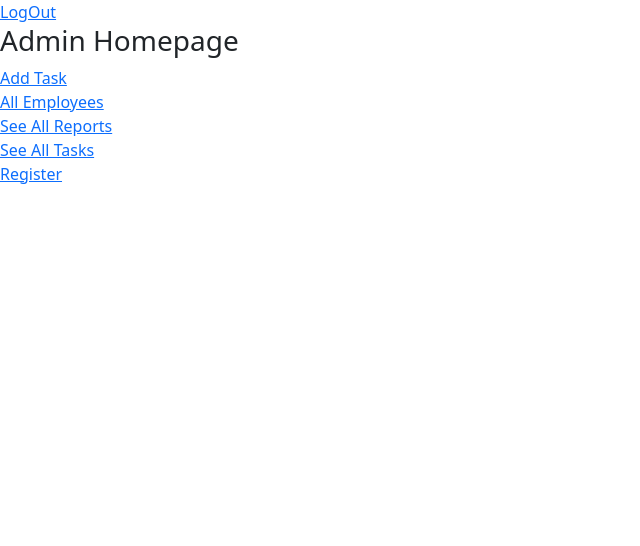
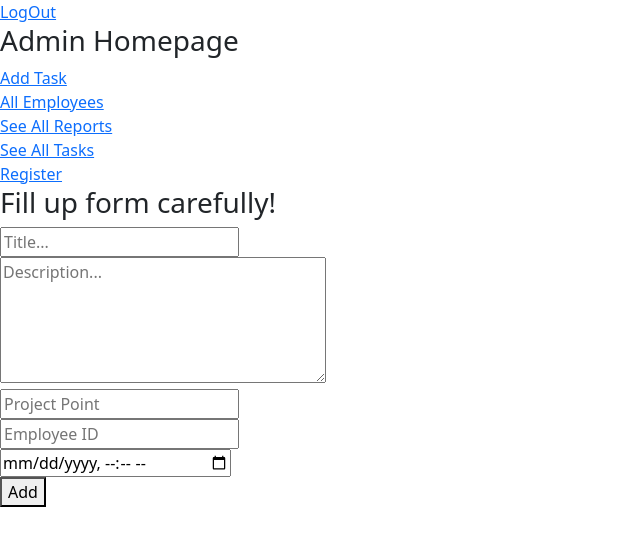
Before and after one commit to tanvirome/EPRS, a PHP site: page /php/addTask.php in a window 1280 px wide. Shown: the top 546 px of the page, without its empty margins (0-640 px from the left). Run offline with PHP 8.4, Linux system fonts and the light colour scheme; the visitor is signed in with stand-in values (Sample User, id 1).

Commit message:
implement add task

```diff
--- a/includes/db_queries.inc.php
+++ b/includes/db_queries.inc.php
@@ -64,7 +64,17 @@
     return "SELECT r.time, r.id, r.title, r.description, r.feedback_from_reported, r.admin_feedback, e.name, e1.name as 'name2' FROM employees as e JOIN report as r on e.id = r.employeesid JOIN employees as e1 on e1.id = r.reported_to;";
   }
 
-  function postAdminFeedbackOnReport($feedback, $reportId) {
+  function postAdminFeedbackOnReportQuery($feedback, $reportId) {
     return "UPDATE report SET admin_feedback='$feedback' WHERE id = '$reportId';";
   }
+
+  function createDailyWorkQuery($title, $description, $deadline, $point, $empId) {
+    $time = date("Y-m-d H:i:s");
+    return "INSERT INTO daily_work (title, description, time, deadline, project_point, employeesid) VALUES ('$title', '$description', '$time', '$deadline', $point, $empId);";
+  }
+
+  function createTaskByOthersQuery($title, $description, $deadline, $point, $empId, $loggedIn_user_id) {
+    $time = date("Y-m-d H:i:s");
+    return "INSERT INTO task_by_others (title, given_to,  description, time, deadline, points, employeesid) VALUES ('$title', $empId, '$description', '$time', '$deadline', $point, $loggedIn_user_id);";
+  }
 ?>
--- a/php/addTask.php
+++ b/php/addTask.php
@@ -8,6 +8,32 @@
 
   if (!isset($_SESSION["user_email"])) {
     header("Location: index.php");
+  }
+
+  if ($_SERVER["REQUEST_METHOD"] == "POST") {
+    $title = mysqli_real_escape_string($conn, $_POST['title']);
+    $description = mysqli_real_escape_string($conn, $_POST['description']);
+    $point = mysqli_real_escape_string($conn, $_POST['point']);
+    $empId = mysqli_real_escape_string($conn, $_POST['empId']);
+    $deadline = mysqli_real_escape_string($conn, $_POST['deadline']);
+    $loggedIn_user_id = $_SESSION["user_id"];
+    $user_type = $_SESSION['user_type'];
+
+    if ($user_type == "admin") {
+      $sqlQuery = createDailyWorkQuery($title, $description, $deadline, $point, $empId);
+    } else {
+      $sqlQuery = createTaskByOthersQuery($title, $description, $deadline, $point, $empId, $loggedIn_user_id);
+    }
+
+    if (mysqli_query($conn, $sqlQuery)) {
+      if ($user_type == "admin") {
+        header("location: tasks.php");
+      } else {
+        header("location: index.php");
+      }
+    } else {
+      echo "Error: " . $sqlQuery . "<br>" . mysqli_error($conn);
+    }
   }
 ?>
 
@@ -22,5 +48,18 @@
 </head>
 <body>
   <?php echo adminMenuItems(); ?>
+
+  <div>
+    <h3>Fill up form carefully!</h3>
+
+    <form method="post">
+      <input type="text" name="title" id="title" placeholder="Title..."> <br>
+      <textarea id="description" name="description" rows="5" cols="33" placeholder="Description..."></textarea> <br>
+      <input type="number" name="point" id="point" placeholder="Project Point"> <br>
+      <input type="number" name="empId" id="empId" placeholder="Employee ID"> <br>
+      <input type="datetime-local" name="deadline" id="deadline" placeholder="Deadline"> <br>
+      <button type="submit" name="addTask" id="addTask">Add</button> <br>
+    </form>
+  </div>
 </body>
 </html>
--- a/php/index.php
+++ b/php/index.php
@@ -81,15 +81,11 @@ if ($_SERVER["REQUEST_METHOD"] == "POST") {
   <div class="login_form">
     <form action="index.php" method="POST" class="login_info">
       <div>
-        <!-- <label for="user_email">Email Address</label> <br /> -->
-        <!-- <input class="user_info" type="text" name="username" id="username" placeholder="Username" value="<?php echo $username ?>" required /> -->
         <input type="email" name="email" id="email" placeholder="email">
         <br />
         <span style="color:red;"><?php echo $errmsg1; ?></span>
       </div>
       <div>
-        <!-- <label for="user_password">Password</label> <br /> -->
-        <!-- <input type="password" name="user_password" id="user_password" placeholder="Password" required class="user_info" /> -->
         <input type="password" name="user_password" id="user_password" placeholder="Password">
         <br />
         <span style="color:red;"><?php echo $errmsg2; ?></span>
--- a/php/reports.php
+++ b/php/reports.php
@@ -18,7 +18,7 @@
       if (!empty($_POST['feedback'])) {
         $feedback = mysqli_real_escape_string($conn, $_POST['feedback']);
         $reportId = mysqli_real_escape_string($conn, $_POST['reportId']);
-        $sqlQuery = postAdminFeedbackOnReport($feedback, $reportId);
+        $sqlQuery = postAdminFeedbackOnReportQuery($feedback, $reportId);
         mysqli_query($conn, $sqlQuery);
 
         $sqlQuery = getAllReportsQuery();
```
